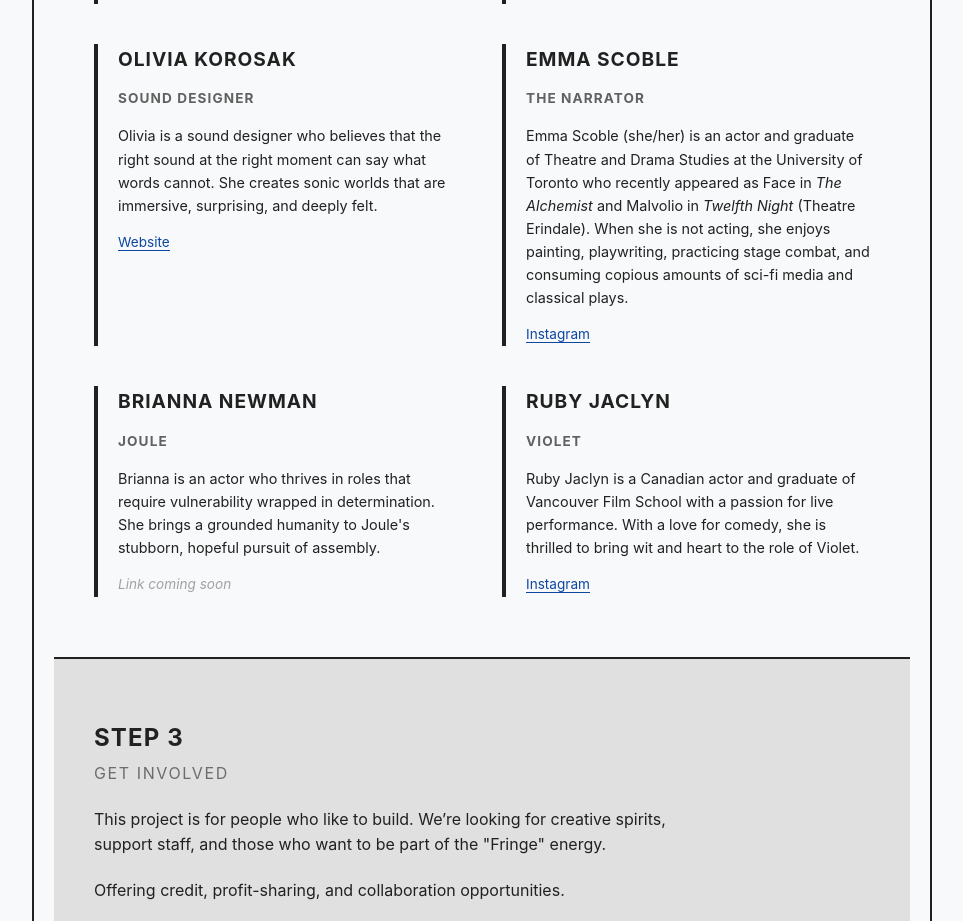
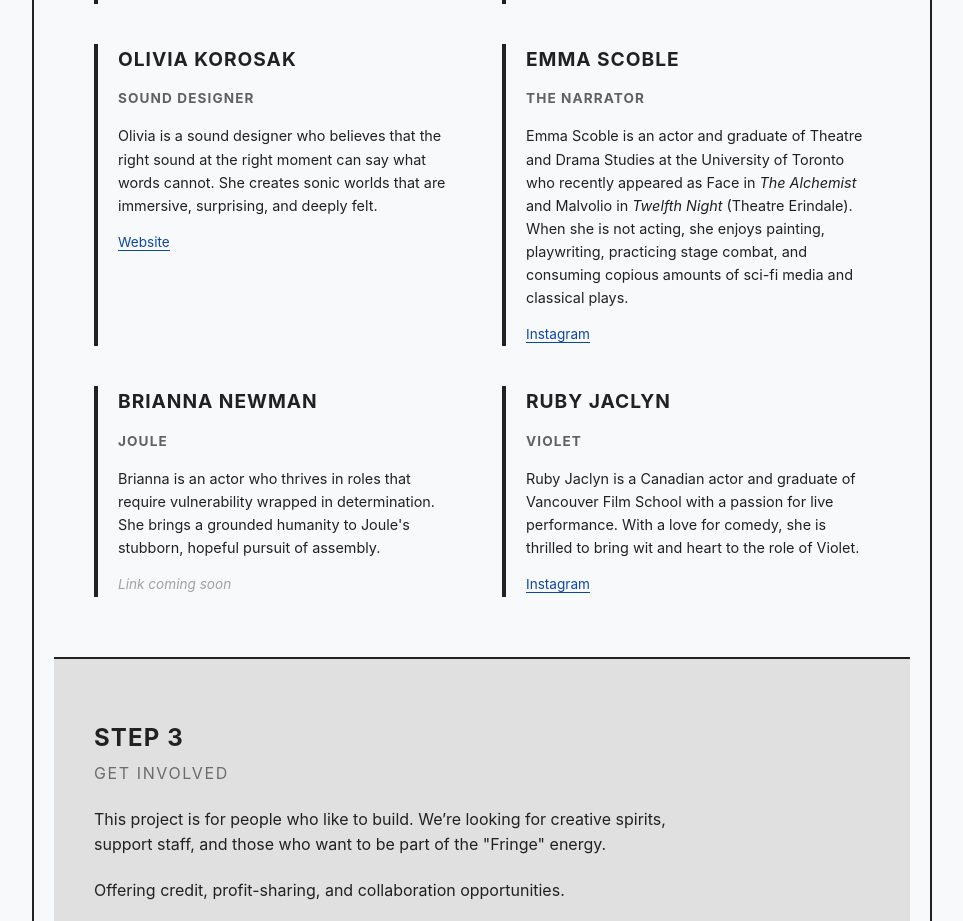
Before and after one commit to rymn-exe/assemblywebsite, a React (Vite) app: page / in a window 1280 px wide. Shown: the part 1980-2901 px from the top of the page, without its empty margins (158-1121 px from the left). Built offline with nearby package versions, Linux system fonts and the light colour scheme.

Commit message:
Update copy
Made-with: Cursor

```diff
--- a/src/components/Team.tsx
+++ b/src/components/Team.tsx
@@ -33,7 +33,7 @@ const members: TeamMember[] = [
   {
     name: 'Emma Scoble',
     title: 'The Narrator',
-    bio: <>Emma Scoble (she/her) is an actor and graduate of Theatre and Drama Studies at the University of Toronto who recently appeared as Face in <em>The Alchemist</em> and Malvolio in <em>Twelfth Night</em> (Theatre Erindale). When she is not acting, she enjoys painting, playwriting, practicing stage combat, and consuming copious amounts of sci-fi media and classical plays.</>,
+    bio: <>Emma Scoble is an actor and graduate of Theatre and Drama Studies at the University of Toronto who recently appeared as Face in <em>The Alchemist</em> and Malvolio in <em>Twelfth Night</em> (Theatre Erindale). When she is not acting, she enjoys painting, playwriting, practicing stage combat, and consuming copious amounts of sci-fi media and classical plays.</>,
     link: 'https://www.instagram.com/scoblerone_',
     linkLabel: 'Instagram',
   },
```
